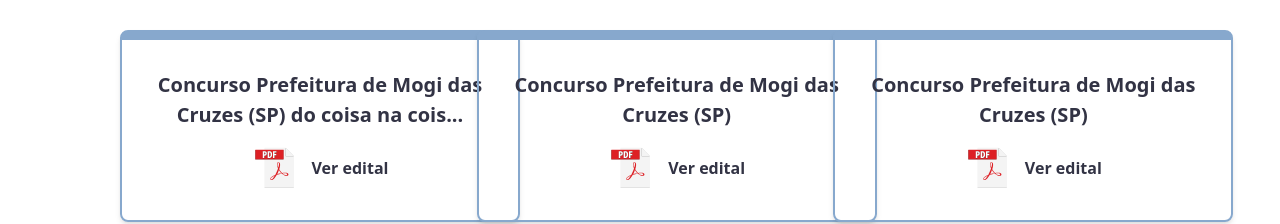
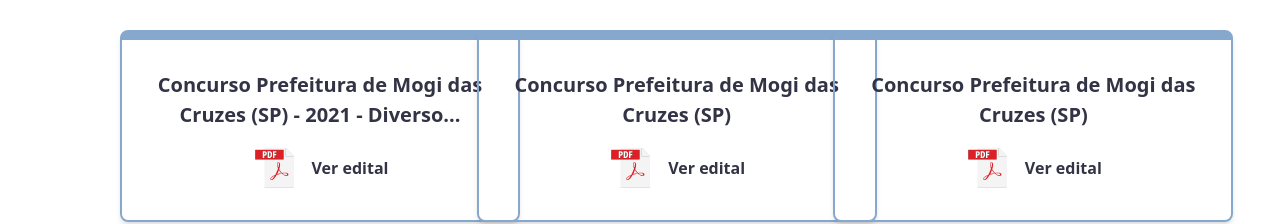
Before and after one commit to KauanneC/IFPE-PortalEgressos-Front, a Next.js app: page /user/editais in a window 1280 px wide. Shown: the part 438-662 px from the top of the page. Built offline with nearby package versions, Linux system fonts and the light colour scheme.

Commit message:
style (editais user/egresso) dados fictícios

```diff
--- a/src/pages/egresso/editais/index.jsx
+++ b/src/pages/egresso/editais/index.jsx
@@ -13,7 +13,7 @@ export default function Editais() {
 
     const editais = [
         {
-            titulo: 'Concurso Prefeitura de Mogi das Cruzes (SP) do coisa na coisa de onde foi',
+            titulo: 'Concurso Prefeitura de Mogi das Cruzes (SP) - 2021 - Diversos Cargos',
             pdf: '',
         },
         {
--- a/src/pages/user/editais/index.jsx
+++ b/src/pages/user/editais/index.jsx
@@ -13,7 +13,7 @@ export default function Editais() {
 
     const editais = [
         {
-            titulo: 'Concurso Prefeitura de Mogi das Cruzes (SP) do coisa na coisa de onde foi',
+            titulo: 'Concurso Prefeitura de Mogi das Cruzes (SP) - 2021 - Diversos Cargos',
             pdf: '',
         },
         {
```
